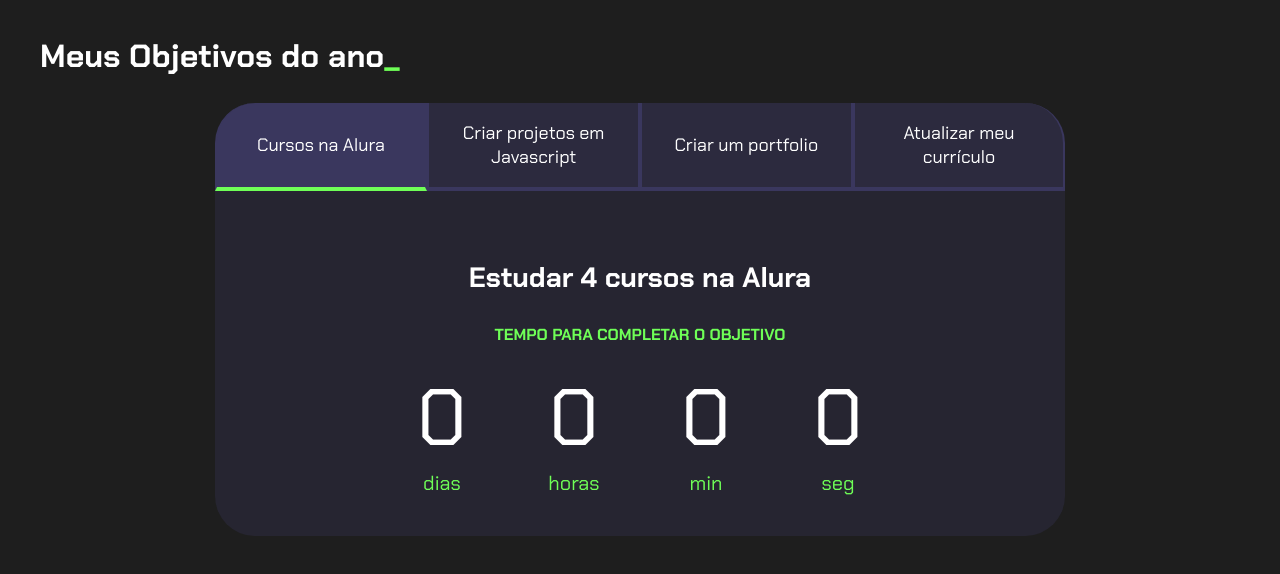
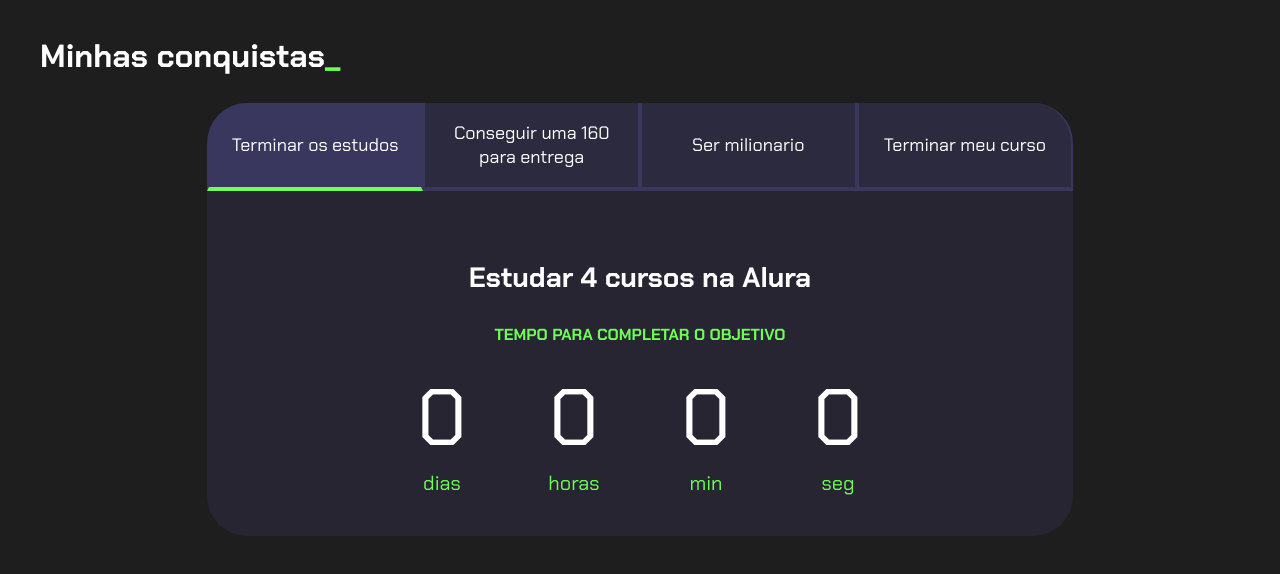
Before and after one commit to Dix-vulg-oraposao/projeto-de-vida, a plain HTML site: page index.html in a window 1280 px wide. Drawn offline with Linux system fonts and the light colour scheme.

Commit message:
Add files via upload

```diff
--- a/index.html
+++ b/index.html
@@ -10,13 +10,13 @@
 
 <body>
     <section class="conteudo-principal">
-        <h2 class="titulo-principal">Meus Objetivos do ano<span>_</span></h2>
+        <h2 class="titulo-principal">Minhas conquistas<span>_</span></h2>
         <div class="conteudo">
             <div class="botoes">
-                <button class="botao ativo">Cursos na Alura</button>
-                <button class="botao">Criar projetos em Javascript</button>
-                <button class="botao">Criar um portfolio</button>
-                <button class="botao">Atualizar meu currículo</button>
+                <button class="botao ativo">Terminar os estudos</button>
+                <button class="botao">Conseguir uma 160 para entrega</button>
+                <button class="botao">Ser milionario</button>
+                <button class="botao">Terminar meu curso</button>
             </div>
             <div class="abas-textos">
                 <div class="aba-conteudo ativo">
--- a/main.js
+++ b/main.js
@@ -35,7 +35,7 @@ function calculaTempo(tempoObjetivo) {
     minutos %= 60;
     horas %= 24;
     if (tempoFinal > 0){
-        return [dias,horas,minutos,segundos];
+        return [266,18,30,00];
     } else {
         return [0,0,0,0];
     }
```
